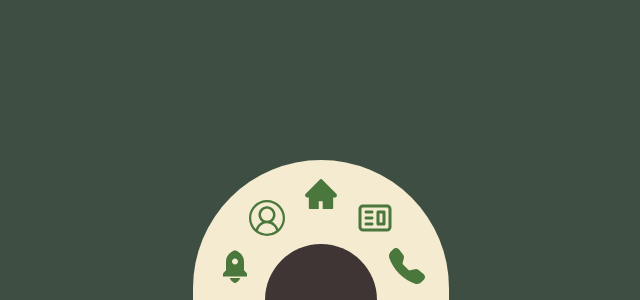
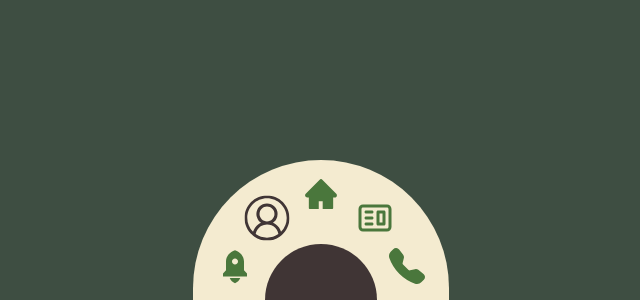
Before and after one commit to wakamonoo/WakamonoOfTheNight, a Next.js app: page /about in a window 1280 px wide. Shown: the part 500-800 px from the top of the page, without its empty margins (319-959 px from the left). Built offline with nearby package versions, Linux system fonts and the light colour scheme.

Commit message:
pathname

```diff
--- a/src/components/buttons.jsx
+++ b/src/components/buttons.jsx
@@ -1,51 +1,57 @@
+'use client';
 import { AiFillHome } from "react-icons/ai";
 import { VscAccount } from "react-icons/vsc";
 import { RiRocket2Fill } from "react-icons/ri";
 import { CgWebsite } from "react-icons/cg";
 import { BsTelephoneFill } from "react-icons/bs";
 import Link from "next/link";
+import { usePathname } from "next/navigation";
+
 
 export default function BottomHalfCircleMenu() {
+  const pathname = usePathname();
+  const LinkCase = (href) => `${pathname === href ? "scale-125 text-[var(--color-accent)]" : "hover:scale-125 text-[var(--color-secondary)]"}`;
+
   return (
     <div className="fixed bottom-0 left-1/2 -translate-x-1/2 z-50">
       <div className="bg-text rounded-t-full relative">
         <div
           id="navLinks"
-          className="left-1/2 -translate-x-1/2 text-secondary text-4xl w-64 h-35 relative"
+          className="left-1/2 -translate-x-1/2 text-4xl w-64 h-35 relative"
         >
           <div>
-            <Link href="./skills">
-              <button className="absolute left-6 bottom-4 transition-all duration-300 hover:scale-125 hover:text-[var(--color-accent)] active:scale-125 focus:text-[var(--color-accent)]">
+            <Link href="/skills">
+              <button className={`${LinkCase("/skills")} absolute left-6 bottom-4 transition-all duration-300`}>
               <RiRocket2Fill />
             </button>
             </Link>
 
-            <Link href="./about">
-              <button className="absolute left-14 bottom-16 transition-all duration-300 hover:scale-125 hover:text-[var(--color-accent)] active:scale-125 focus:text-[var(--color-accent)]">
+            <Link href="/about">
+              <button className={`${LinkCase("/about")} absolute left-14 bottom-16 transition-all duration-300`}>
                 <VscAccount />
               </button>
             </Link>
 
             <Link href="/">
-              <button className="absolute left-1/2 -translate-x-1/2 bottom-22 transition-all duration-300 hover:scale-125 hover:text-[var(--color-accent)] active:scale-125 focus:text-[var(--color-accent)]">
+              <button className={`${LinkCase("/")} absolute left-1/2 -translate-x-1/2 bottom-22 transition-all duration-300`}>
               <AiFillHome />
             </button>
             </Link>
 
-            <Link href="./portfolio">
-              <button className="absolute right-14 bottom-16 transition-all duration-300 hover:scale-125 hover:text-[var(--color-accent)] active:scale-125 focus:text-[var(--color-accent)]">
+            <Link href="/portfolio">
+              <button className={`${LinkCase("/portfolio")} absolute right-14 bottom-16 transition-all duration-300`}>
               <CgWebsite />
             </button>
             </Link>
 
-            <Link href="./contact">
-              <button className="absolute right-6 bottom-4 transition-all duration-300 hover:scale-125 hover:text-[var(--color-accent)] active:scale-125 focus:text-[var(--color-accent)]">
+            <Link href="/contact">
+              <button className={`${LinkCase("/contact")} absolute right-6 bottom-4 transition-all duration-300`}>
               <BsTelephoneFill />
             </button>
             </Link>
           </div>
         </div>
-        <div className="absolute bottom-0 left-1/2 -translate-x-1/2 w-28 h-14 bg-accent rounded-t-full transition-all duration-300 hover:scale-125 hover:text-[var(--color-accent)] active:scale-125 focus:text-[var(--color-accent)]"></div>
+        <div className="absolute bottom-0 left-1/2 -translate-x-1/2 w-28 h-14 bg-accent rounded-t-full"></div>
       </div>
     </div>
   );
```
